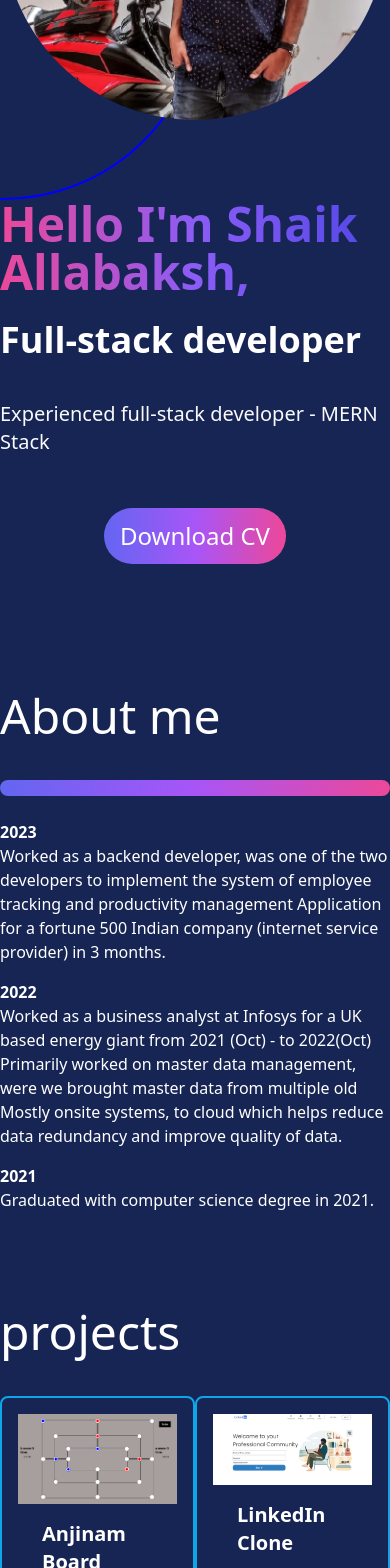
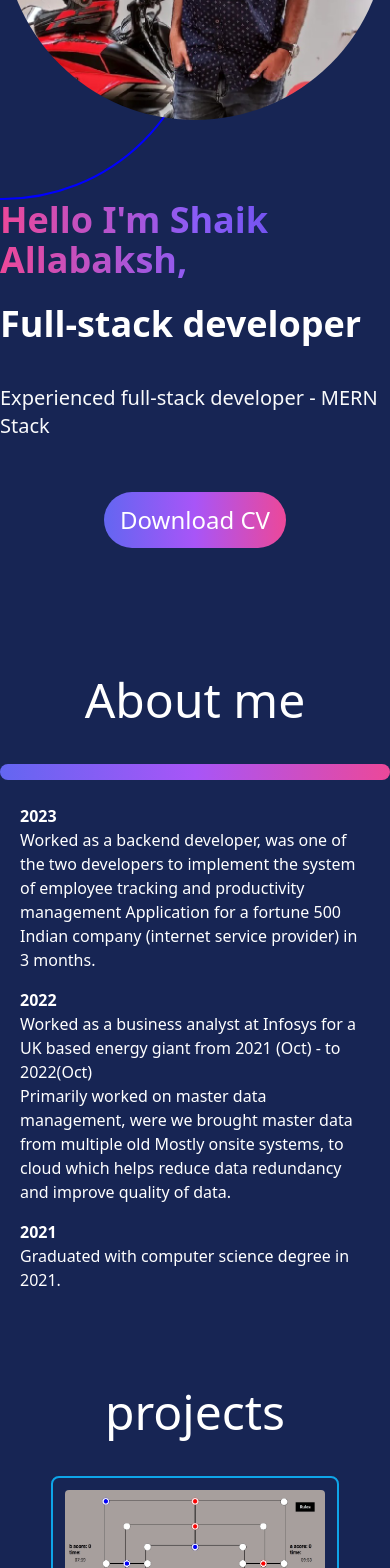
Before and after one commit to bubloo1/portfolio_website, a React (Vite) app: page / in a window 390 px wide. Shown: the part 432-2000 px from the top of the page. Built offline with nearby package versions, Linux system fonts and the light colour scheme.

Commit message:
about project and skills components responsive

```diff
--- a/src/components/About.tsx
+++ b/src/components/About.tsx
@@ -2,9 +2,9 @@
 const About = () => {
   return (
     <section id="about" className="mx-auto max-w-screen-lg mt-12 py-10">
-       <h1 className='text-5xl text-white max-w-screen-lg mx-auto my-10'>About me</h1>
+       <h1 className='text-5xl text-white max-w-screen-lg mx-auto my-10 max-md:flex justify-center'>About me</h1>
        <div className="w-4/4 h-4 bg-gradient-to-r from-indigo-500 via-purple-500 to-pink-500 rounded-full my-4"></div>
-       <div className="text-white">
+       <div className="text-white px-5">
             <div className="py-2">
                 <h1 className="font-extrabold">2023</h1>
                 <p className="font-medium">Worked as a backend developer, was one of the two developers to implement the system of employee tracking and productivity management Application
--- a/src/components/Hero.tsx
+++ b/src/components/Hero.tsx
@@ -6,7 +6,7 @@ const Hero = () => {
   return (
     <div className="mx-auto max-w-screen-lg mt-28  flex md:flex max-md:flex-col-reverse max-md:mt-12">
         <div className="mx-auto">
-            <h1 className="text-5xl mb-6 font-semibold max-md:text-5xl"
+            <h1 className="text-5xl mb-6 font-semibold max-sm:text-4xl"
               style={{backgroundClip: "text",
                   color: "transparent",
                   backgroundImage: "linear-gradient(to right, #EC4899, #8B5CF6, #4F46E5)",
--- a/src/components/Projects.tsx
+++ b/src/components/Projects.tsx
@@ -4,20 +4,26 @@ import AnjinamImg from '../assets/Screenshot_15-7-2024_103723_big-anjinam-game.o
 const Projects = () => {
   return (
     <section id='project' className='my-12'>
-    <h1 className='text-5xl text-white max-w-screen-lg mx-auto my-10'>projects</h1>
-    <div className="max-w-2xl mx-auto flex justify-between rounded overflow-hidden shadow-lg">
-    <div className='bg-blue-950 w-72 border-solid border-2 border-sky-500 p-4 rounded-lg'>
-    <a href="https://big-anjinam-game.onrender.com" target='_blank'><img className="w-full" src={AnjinamImg} alt="Card Image"/></a>
+      <h1 className='text-5xl text-white max-w-screen-lg mx-auto my-10 max-md:flex justify-center'>projects</h1>
+      <div className="max-w-2xl mx-auto flex flex-col justify-between sm:flex-row max-sm:justify-center max-sm:items-center rounded shadow-lg ">
+        <div className='bg-blue-950 w-72 border-solid border-2 border-sky-500 p-3 rounded-lg'>
+          <a href="https://big-anjinam-game.onrender.com" target='_blank'>
+            <img className="w-full rounded" src={AnjinamImg} alt="Card Image"/>
+          </a>
           <div className="px-6 py-4">
-        <div className="font-bold text-xl mb-2 text-white"><a href="https://big-anjinam-game.onrender.com" target='_blank'>Anjinam Board game</a></div>
-        <p className="text-base text-gray-50b text-white">
+            <div className="font-bold text-xl mb-2 text-white">
+              <a href="https://big-anjinam-game.onrender.com" target='_blank'>Anjinam Board game</a>
+            </div>
+            <p className="text-base text-white">
               Developed this multiplayer board game, “Anjinam”, currently not available online,
               showcasing creative problem-solving and programming skills.
             </p>
           </div>
         </div>
-    <div className='bg-blue-950 w-72 border-solid border-2 border-sky-500 p-4 rounded-lg'>
-      <a href=""><img className="w-full" src={LinkedinImg} alt="Card Image"/></a>
+        <div className='bg-blue-950 w-72 border-solid border-2 border-sky-500 p-3 rounded-lg mt-4 sm:mt-0'>
+          <a href="">
+            <img className="w-full rounded" src={LinkedinImg} alt="Card Image"/>
+          </a>
           <div className="px-6 py-4">
             <div className="font-bold text-xl mb-2 text-white">LinkedIn Clone</div>
             <p className="text-base text-gray-50">
--- a/src/components/Skills.tsx
+++ b/src/components/Skills.tsx
@@ -1,7 +1,7 @@
 
 const Skills = () => {
   return (
-    <section id="skills" className="mx-auto max-w-screen-lg text-white py-5">
+    <section id="skills" className="mx-auto max-w-screen-lg text-white py-5 max-md:px-8">
         <h1 className='text-5xl text-white max-w-screen-lg mx-auto my-10'>Skills</h1>
         <div>
             <div className="flex justify-between">
```
Lines whose indentation alone changed are shown as unchanged.
